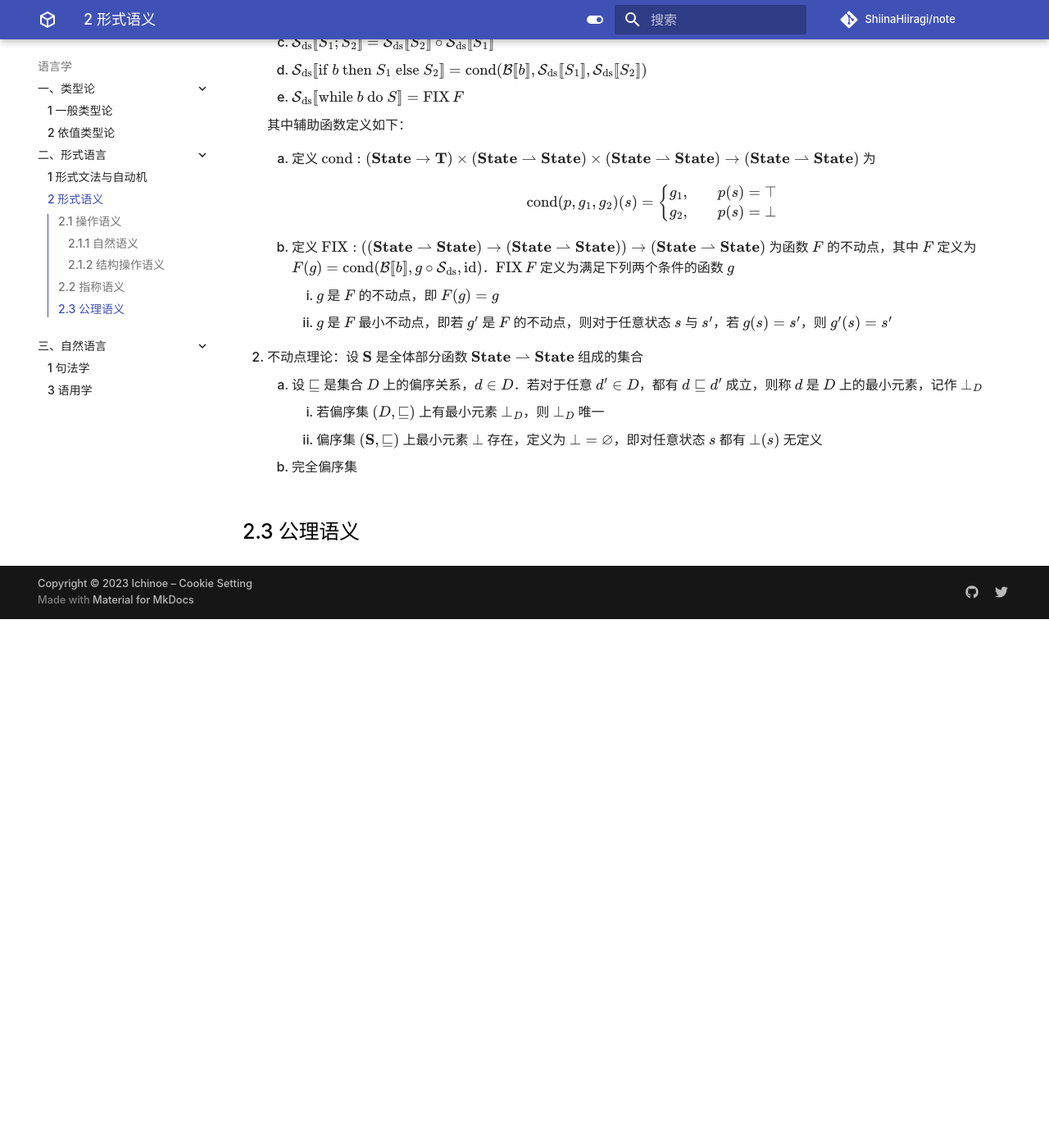
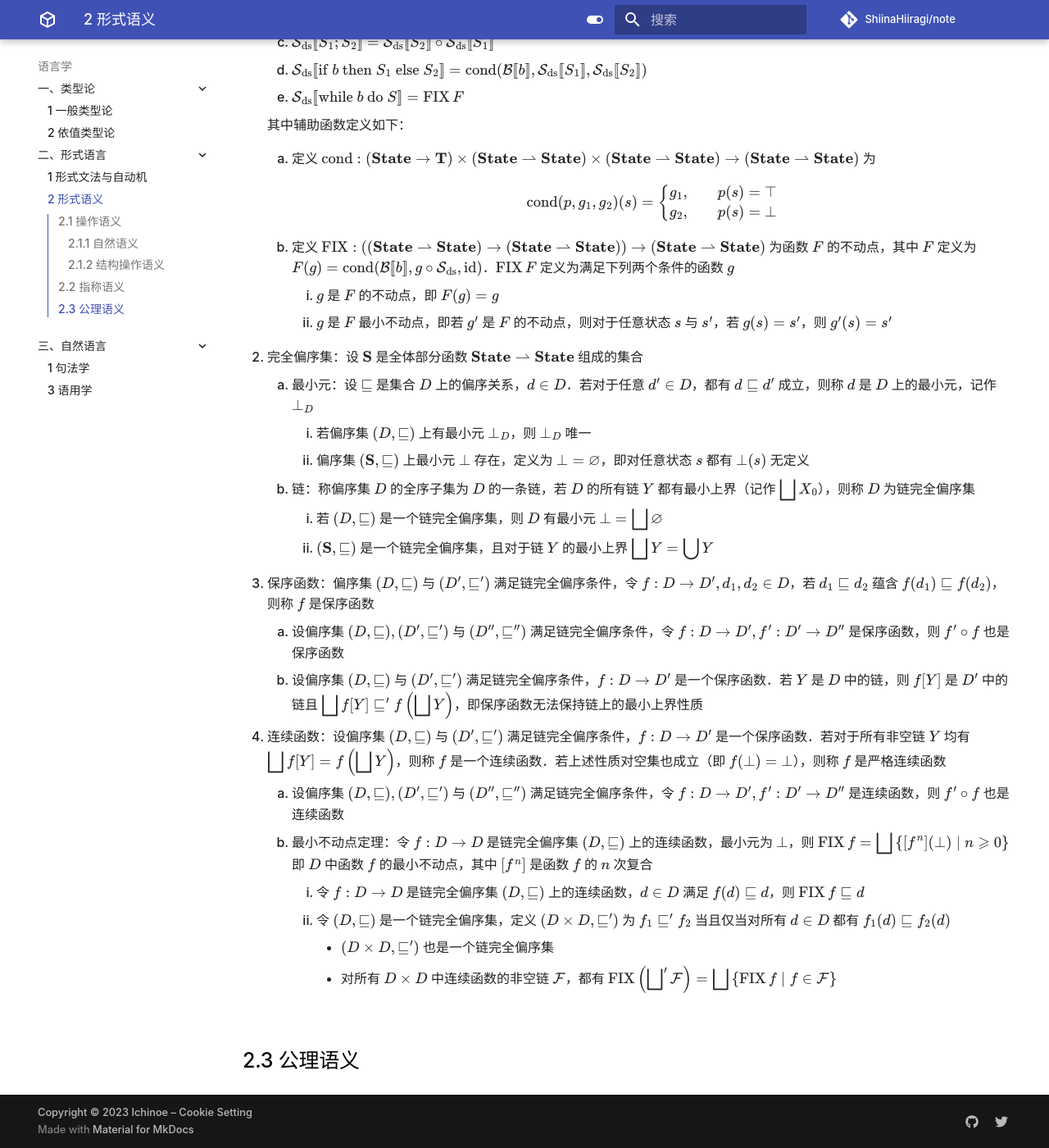
Before and after one commit to ShiinaHiiragi/note, an MkDocs documentation site: the page built from docs/lang/formal/sem.md, in a window 1280 px wide and 1400 px high, scrolled down 4738 px. Shown: the whole window at 82% size. Built offline with MkDocs 1.6.1 and Material for MkDocs 9.7.7, drawn with Linux system fonts in a browser that asks for light colours; comment, search, counter and statistics services are not loaded; before the commit the page ends 5493 px from its top, so only the background shows below that.

Commit message:
stage denotational

```diff
--- a/docs/lang/formal/sem.md
+++ b/docs/lang/formal/sem.md
@@ -225,10 +225,22 @@
         1. $g$ 是 $F$ 的不动点，即 $F(g) = g$
         2. $g$ 是 $F$ 最小不动点，即若 $g'$ 是 $F$ 的不动点，则对于任意状态 $s$ 与 $s'$，若 $g(s) = s'$，则 $g'(s) = s'$
 
-2. 不动点理论：设 $\mathbf{S}$ 是全体部分函数 $\mathbf{State} \rightharpoonup \mathbf{State}$ 组成的集合
-    1. 设 $\sqsubseteq$ 是集合 $D$ 上的偏序关系，$d \in D$．若对于任意 $d' \in D$，都有 $d \sqsubseteq d'$ 成立，则称 $d$ 是 $D$ 上的最小元素，记作 $\bot_{D}$
-        1. 若偏序集 $(D, \sqsubseteq)$ 上有最小元素 $\bot_{D}$，则 $\bot_{D}$ 唯一
-        2. 偏序集 $(\mathbf{S}, \sqsubseteq)$ 上最小元素 $\bot$ 存在，定义为 $\bot = \varnothing$，即对任意状态 $s$ 都有 $\bot(s)$ 无定义
-    2. 完全偏序集
+2. 完全偏序集：设 $\mathbf{S}$ 是全体部分函数 $\mathbf{State} \rightharpoonup \mathbf{State}$ 组成的集合
+    1. 最小元：设 $\sqsubseteq$ 是集合 $D$ 上的偏序关系，$d \in D$．若对于任意 $d' \in D$，都有 $d \sqsubseteq d'$ 成立，则称 $d$ 是 $D$ 上的最小元，记作 $\bot_{D}$
+        1. 若偏序集 $(D, \sqsubseteq)$ 上有最小元 $\bot_{D}$，则 $\bot_{D}$ 唯一
+        2. 偏序集 $(\mathbf{S}, \sqsubseteq)$ 上最小元 $\bot$ 存在，定义为 $\bot = \varnothing$，即对任意状态 $s$ 都有 $\bot(s)$ 无定义
+    2. 链：称偏序集 $D$ 的全序子集为 $D$ 的一条链，若 $D$ 的所有链 $Y$ 都有最小上界（记作 ${\displaystyle \bigsqcup X_0}$），则称 $D$ 为链完全偏序集
+        1. 若 $(D, \sqsubseteq)$ 是一个链完全偏序集，则 $D$ 有最小元 $\bot = {\displaystyle \bigsqcup \varnothing}$
+        2. $(\mathbf{S}, \sqsubseteq)$ 是一个链完全偏序集，且对于链 $Y$ 的最小上界 ${\displaystyle \bigsqcup Y = \bigcup Y}$
+3. 保序函数：偏序集 $(D, \sqsubseteq)$ 与 $(D', \sqsubseteq')$ 满足链完全偏序条件，令 $f: D \to D', d_1, d_2 \in D$，若 $d_1 \sqsubseteq d_2$ 蕴含 $f(d_1) \sqsubseteq f(d_2)$，则称 $f$ 是保序函数
+    1. 设偏序集 $(D, \sqsubseteq), (D', \sqsubseteq')$ 与 $(D'', \sqsubseteq'')$ 满足链完全偏序条件，令 $f: D \to D', f': D' \to D''$ 是保序函数，则 $f' \circ f$ 也是保序函数
+    2. 设偏序集 $(D, \sqsubseteq)$ 与 $(D', \sqsubseteq')$ 满足链完全偏序条件，$f: D \to D'$ 是一个保序函数．若 $Y$ 是 $D$ 中的链，则 $f[Y]$ 是 $D'$ 中的链且 ${\displaystyle \bigsqcup f[Y] \sqsubseteq' f\left(\bigsqcup Y\right)}$，即保序函数无法保持链上的最小上界性质
+4. 连续函数：设偏序集 $(D, \sqsubseteq)$ 与 $(D', \sqsubseteq')$ 满足链完全偏序条件，$f: D \to D'$ 是一个保序函数．若对于所有非空链 $Y$ 均有 ${\displaystyle \bigsqcup f[Y] = f\left(\bigsqcup Y\right)}$，则称 $f$ 是一个连续函数．若上述性质对空集也成立（即 $f(\bot) = \bot$），则称 $f$ 是严格连续函数
+    1. 设偏序集 $(D, \sqsubseteq), (D', \sqsubseteq')$ 与 $(D'', \sqsubseteq'')$ 满足链完全偏序条件，令 $f: D \to D', f': D' \to D''$ 是连续函数，则 $f' \circ f$ 也是连续函数
+    2. 最小不动点定理：令 $f: D \to D$ 是链完全偏序集 $(D, \sqsubseteq)$ 上的连续函数，最小元为 $\bot$，则 $\operatorname{FIX} f = {\displaystyle \bigsqcup \left\{[f^{n}](\bot) \mid n \geqslant 0\right\}}$ 即 $D$ 中函数 $f$ 的最小不动点，其中 $[f^{n}]$ 是函数 $f$ 的 $n$ 次复合
+        1. 令 $f: D \to D$ 是链完全偏序集 $(D, \sqsubseteq)$ 上的连续函数，$d \in D$ 满足 $f(d) \sqsubseteq d$，则 $\operatorname{FIX} f \sqsubseteq d$
+        2. 令 $(D, \sqsubseteq)$ 是一个链完全偏序集，定义 $(D \times D, \sqsubseteq')$ 为 $f_1 \sqsubseteq' f_2$ 当且仅当对所有 $d \in D$ 都有 $f_1(d) \sqsubseteq f_2(d)$
+            - $(D \times D, \sqsubseteq')$ 也是一个链完全偏序集
+            - 对所有 $D \times D$ 中连续函数的非空链 $\mathcal F$，都有 ${\displaystyle \operatorname{FIX}\left(\bigsqcup' \mathcal F\right) = \bigsqcup \left\{\operatorname{FIX} f \mid f \in \mathcal F\right\}}$
 
 ## 2.3 公理语义
```
Also changed, not shown: docs/logic/set/zfc.md (+1 -1 lines).
